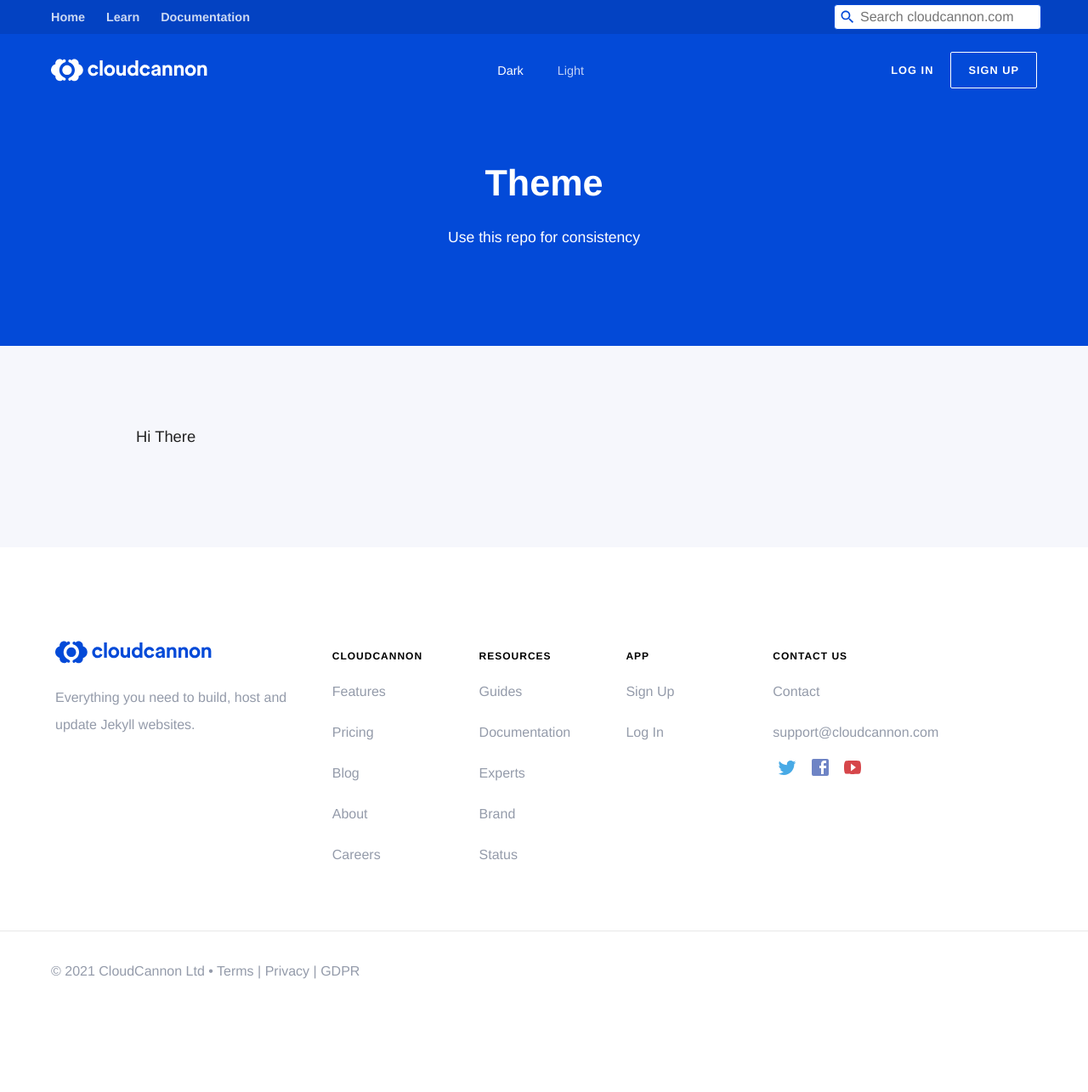
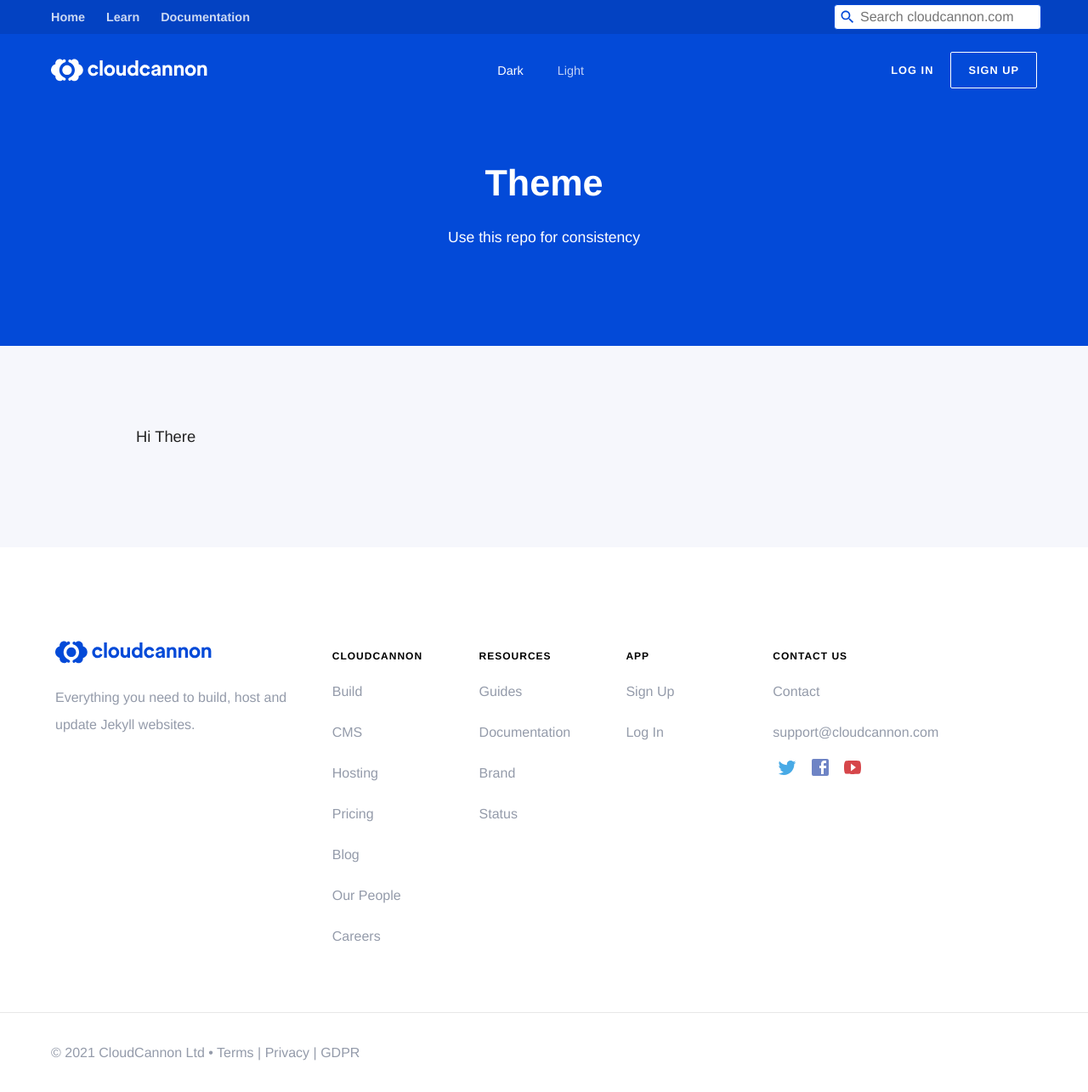
Before and after one commit to CloudCannon/jekyll-theme-cloudcannon, a Jekyll site: the page built from index.html, in a window 1280 px wide. Shown: the whole page at 85% size. Built offline with Jekyll 4.4.1, drawn with Linux system fonts in a browser that asks for light colours; some web fonts are replaced; before the commit the page ends 1189 px from its top, so only the background shows below that.

Commit message:
updating urls

```diff
--- a/_includes/navigation/footer.html
+++ b/_includes/navigation/footer.html
@@ -12,17 +12,18 @@
 			</div>
 			<ul>
 				<li><h4>CloudCannon</h4></li>
-				<li><a href="{{ site.main_url }}/features/files/">Features</a></li>
+				<li><a href="{{ site.main_url }}/build/">Build</a></li>
+				<li><a href="{{ site.main_url }}/cms/">CMS</a></li>
+				<li><a href="{{ site.main_url }}/hosting/">Hosting</a></li>
 				<li><a href="{{ site.main_url }}/pricing/">Pricing</a></li>
 				<li><a href="{{ site.main_url }}/blog/">Blog</a></li>
-				<li><a href="{{ site.main_url }}/about/">About</a></li>
+				<li><a href="{{ site.main_url }}/our-people/">Our People</a></li>
 				<li><a href="{{ site.main_url }}/careers/">Careers</a></li>
 			</ul>
 			<ul>
 				<li><h4>Resources</h4></li>
 				<li><a href="https://learn.cloudcannon.com/">Guides</a></li>
 				<li><a href="https://docs.cloudcannon.com/">Documentation</a></li>
-				<li><a href="{{ site.main_url }}/experts/">Experts</a></li>
 				<li><a href="https://brand.cloudcannon.com/">Brand</a></li>
 				<li><a href="https://status.cloudcannon.com/">Status</a></li>
 			</ul>
```
